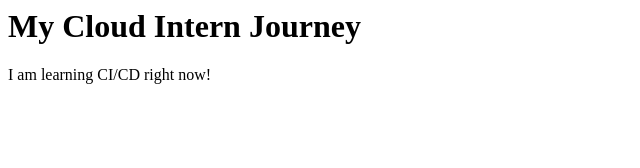
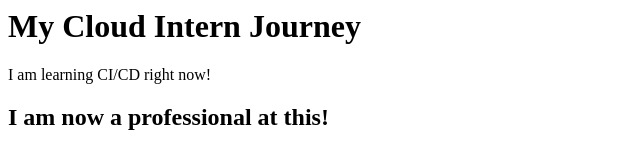
Before and after one commit to maminuddin/cloud-resume, a plain HTML site: page index.html in a window 1280 px wide. Shown: the whole page, without its empty margins (0-640 px from the left). Drawn offline with Linux system fonts and the light colour scheme.

```diff
--- a/index.html
+++ b/index.html
@@ -1,2 +1,3 @@
 <h1>My Cloud Intern Journey</h1>
 <p>I am learning CI/CD right now!</p>
+<h2>I am now a professional at this!</h2>
```
